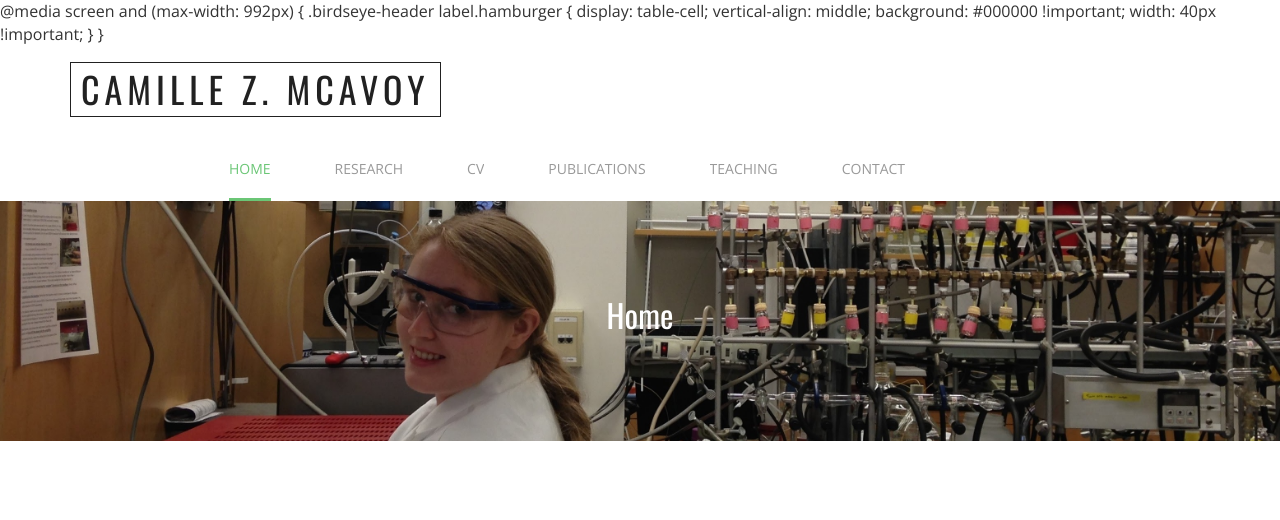
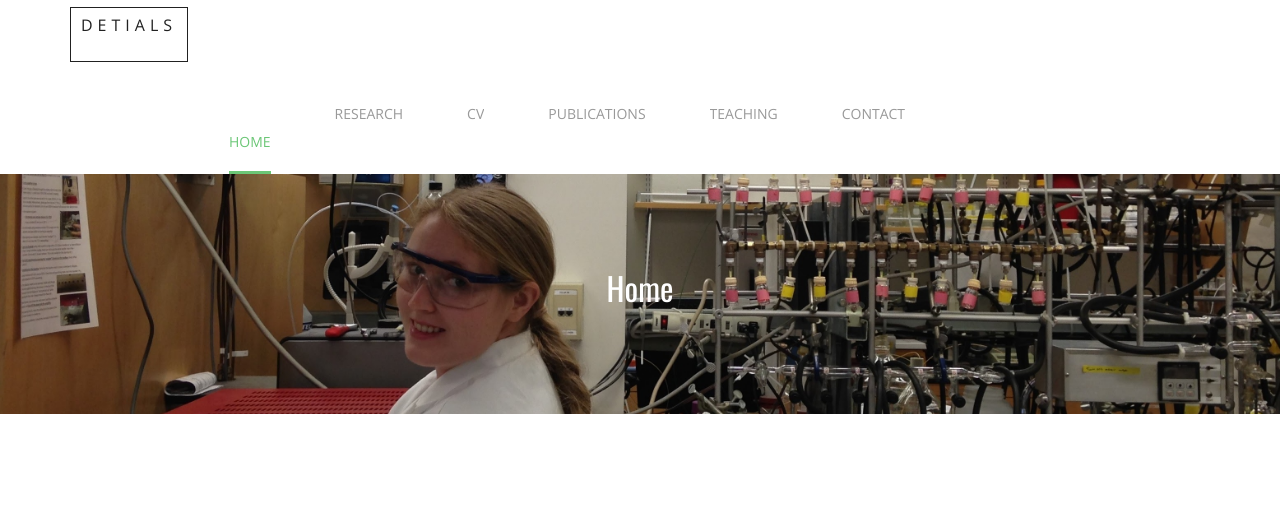
Before and after one commit to camillemcavoy/camillemcavoy.github.io, a plain HTML site: page index.html in a window 1280 px wide. Shown: the top 520 px of the page. Drawn offline with nearby package versions, Linux system fonts and the light colour scheme; a script that the page names is missing.

Commit message:
Update index.html

```diff
--- a/index.html
+++ b/index.html
@@ -17,14 +17,6 @@ License URL: http://creativecommons.org/licenses/by/3.0/
 <!-- //for-mobile-apps -->
 <link href="css/bootstrap.css" rel="stylesheet" type="text/css" media="all" />
 <link href="css/style.css" rel="stylesheet" type="text/css" media="all" />
-	@media screen and (max-width: 992px) {
-.birdseye-header label.hamburger {
-    display: table-cell;
-    vertical-align: middle;
-    background: #000000 !important;
-    width: 40px !important;
-}
-}
 <!-- js -->
 <script type="text/javascript" src="js/jquery-2.1.4.min.js"></script>
 <!-- //js -->
@@ -58,17 +50,21 @@ License URL: http://creativecommons.org/licenses/by/3.0/
 		<div class="container">
 			<nav class="navbar navbar-default">
 				<!-- Brand and toggle get grouped for better mobile display -->
-				<div class="navbar-header">
-				  <button type="button" class="navbar-toggle collapsed" data-toggle="collapse" data-target="#bs-example-navbar-collapse-1">
-					<span class="sr-only">Toggle navigation</span>
-					<span class="icon-bar"></span>
-					<span class="icon-bar"></span>
-					<span class="icon-bar"></span>
-				  </button>
-					<div class="logo">
-						<h1><a class="navbar-brand" href="index.html">Camille Z. McAvoy</a></h1>
-					</div>
-				</div>
+				<div class="container-fluid">
+      <div class="navbar-header">
+        <button type="button" data-target="#navbarCollapse" data-toggle="collapse" class="navbar-toggle"> <span class="sr-only">Toggle navigation</span> <span class="icon-bar"></span> <span class="icon-bar"></span> </button>
+        <a class="navbar-brand" href="#">DETIALS</a> </div>
+      <div id="navbarCollapse" class="collapse navbar-collapse">
+        <ul class="nav navbar-nav">
+          <li><a  class="active" id="Home" href="index.html"</a></li>
+          <li><a id="Research" href="research.html"</a></li>
+          <li><a  id="CV" href="images/CV.pdf"</a></li>
+          <li><a  id="Publications" href="https://scholar.google.com/citations?user=N6gaF8sAAAAJ&hl=en"</a></li>
+	  <li><a  id="Teaching" href="teaching.html"</a></li>
+	  <li><a  id="Contact" href="#CONTACT"</a></li>
+        </ul>
+      </div>
+    </div>
 
 				<!-- Collect the nav links, forms, and other content for toggling -->
 				<div class="collapse navbar-collapse nav-wil" id="bs-example-navbar-collapse-1">
```
